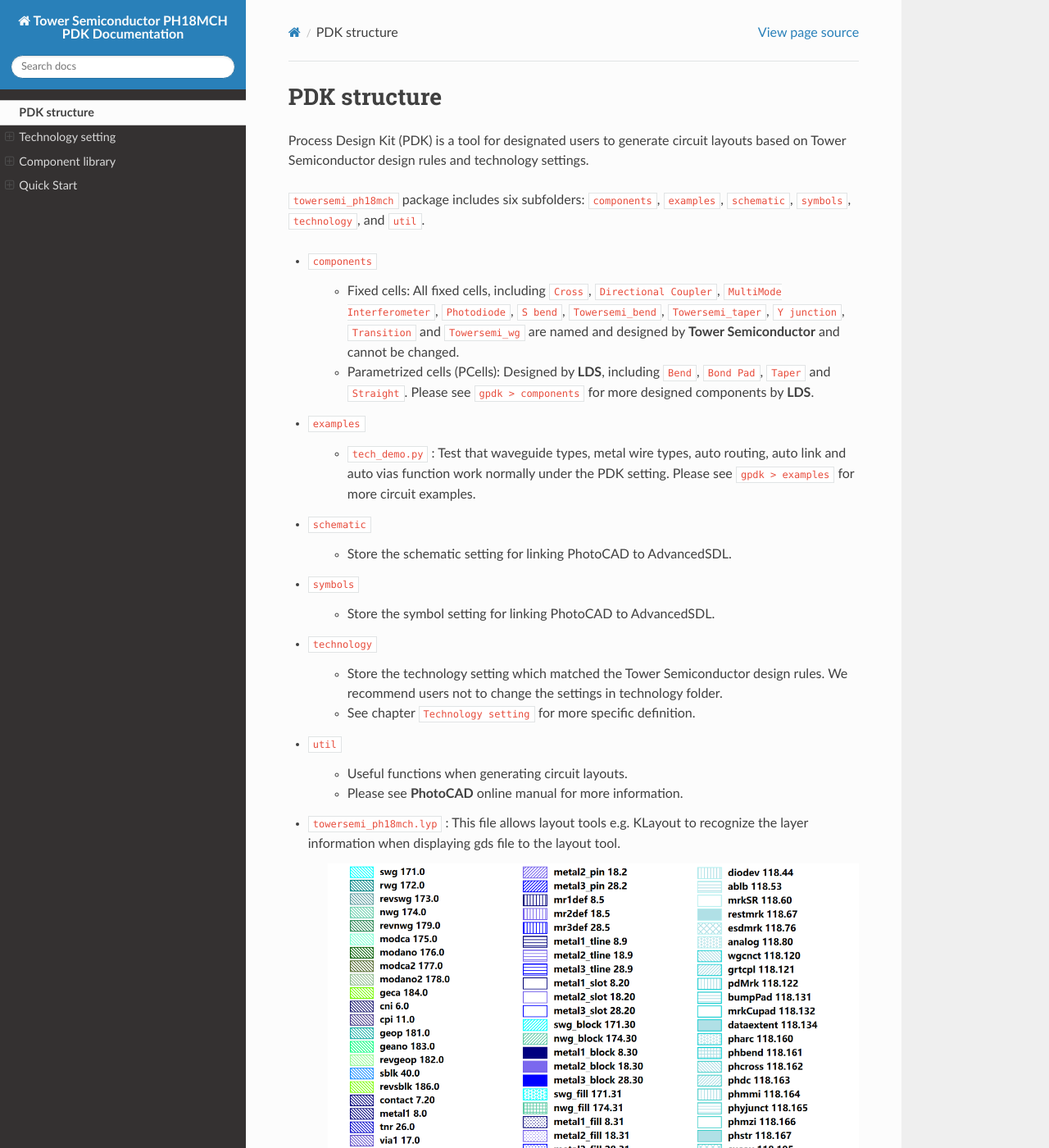
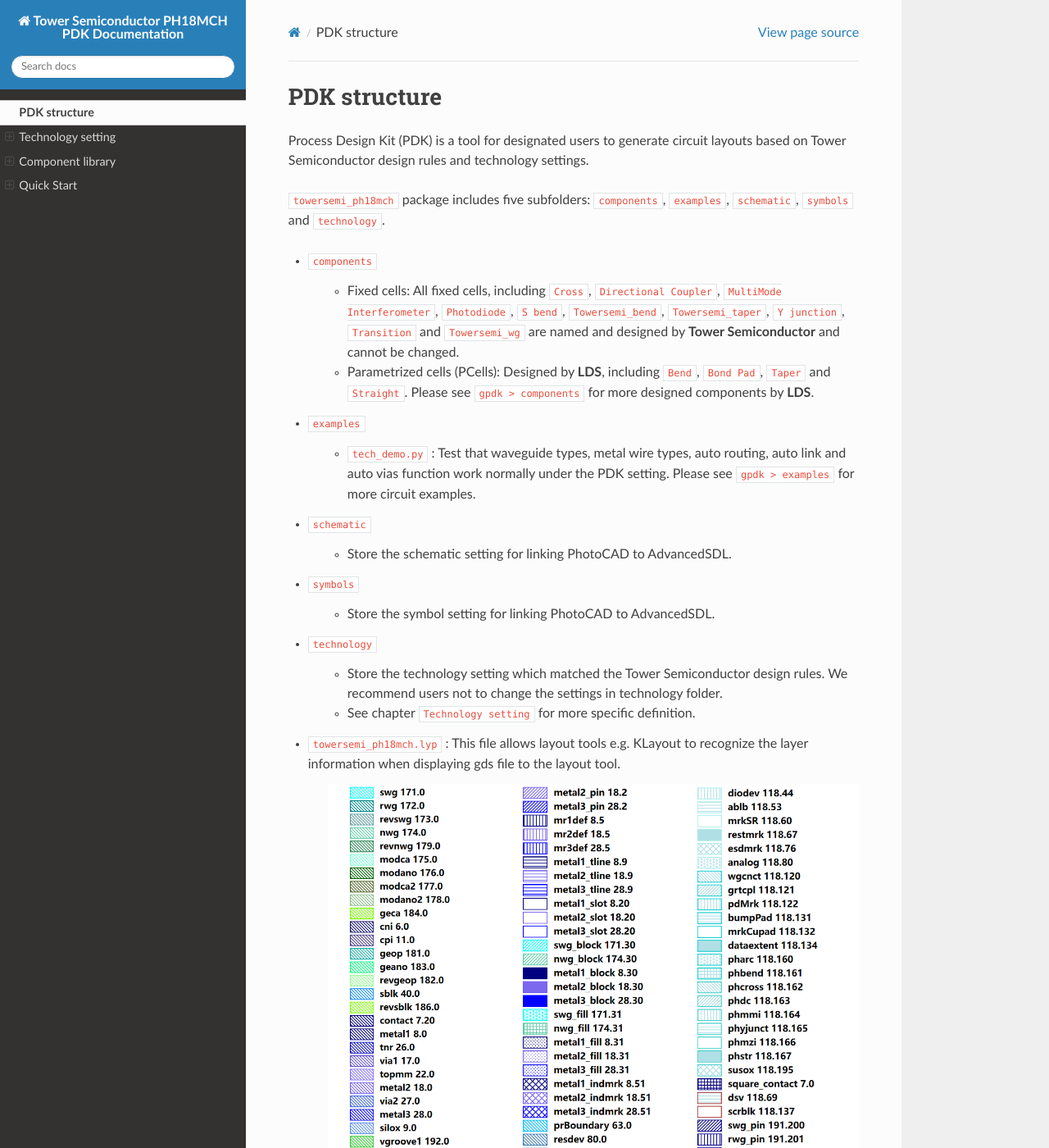
Before and after one commit to Latitudeda/Towersemi_ph18mch, a Sphinx documentation site: the page built from docs/source/structure/index.rst, in a window 1280 px wide and 1400 px high. Shown: the whole window at 82% size. Built offline with Sphinx 7.4.7 and the Read the Docs theme 3.1.0, drawn with Linux system fonts in a browser that asks for light colours; pages that are not in the unit, such as notebooks, are missing from menus.

Commit message:
update_261012

```diff
--- a/docs/source/quick_start/PhotoCAD.rst
+++ b/docs/source/quick_start/PhotoCAD.rst
@@ -31,7 +31,7 @@
 
 * ``Python Version``
 
-    * Select the Python version. We recommend that users select Python 3.8.
+    * Select the Python version. We recommend that users select Python 3.10.
 
 .. image:: ../images/PhotoCAD_2.png
 
--- a/docs/source/structure/index.rst
+++ b/docs/source/structure/index.rst
@@ -3,7 +3,7 @@
 
 Process Design Kit (PDK) is a tool for designated users to generate circuit layouts based on Tower Semiconductor design rules and technology settings.
 
-``towersemi_ph18mch`` package includes six subfolders: ``components``, ``examples``, ``schematic``, ``symbols``, ``technology``, and ``util``.
+``towersemi_ph18mch`` package includes five subfolders: ``components``, ``examples``, ``schematic``, ``symbols`` and ``technology``.
 
 * ``components``
 
@@ -29,12 +29,6 @@
 
     * See chapter ``Technology setting`` for more specific definition.
 
-* ``util``
-
-    * Useful functions when generating circuit layouts.
-
-    * Please see **PhotoCAD** online manual for more information.
-
 * ``towersemi_ph18mch.lyp`` : This file allows layout tools e.g. KLayout to recognize the layer information when displaying gds file to the layout tool.
 
     .. image:: ../images/lyp.png
--- a/docs/source/tech/layers.rst
+++ b/docs/source/tech/layers.rst
@@ -5,7 +5,7 @@
 
 ::
 
-    class LAYER(BASE_LAYER):
+    class LAYER(TECH.LAYER):
         swg = Layer(PROCESS.swg, PURPOSE.drawing, 'Strip waveguide')
         rwg = Layer(PROCESS.rwg, PURPOSE.drawing, 'ridge waveguide')
         revswg = Layer(PROCESS.revswg, PURPOSE.drawing, 'reverse strip WG')
```
Also changed, not shown: docs/source/images/PhotoCAD_2.png, docs/source/images/PhotoCAD_6.png, docs/source/images/PhotoCAD_7.png.
